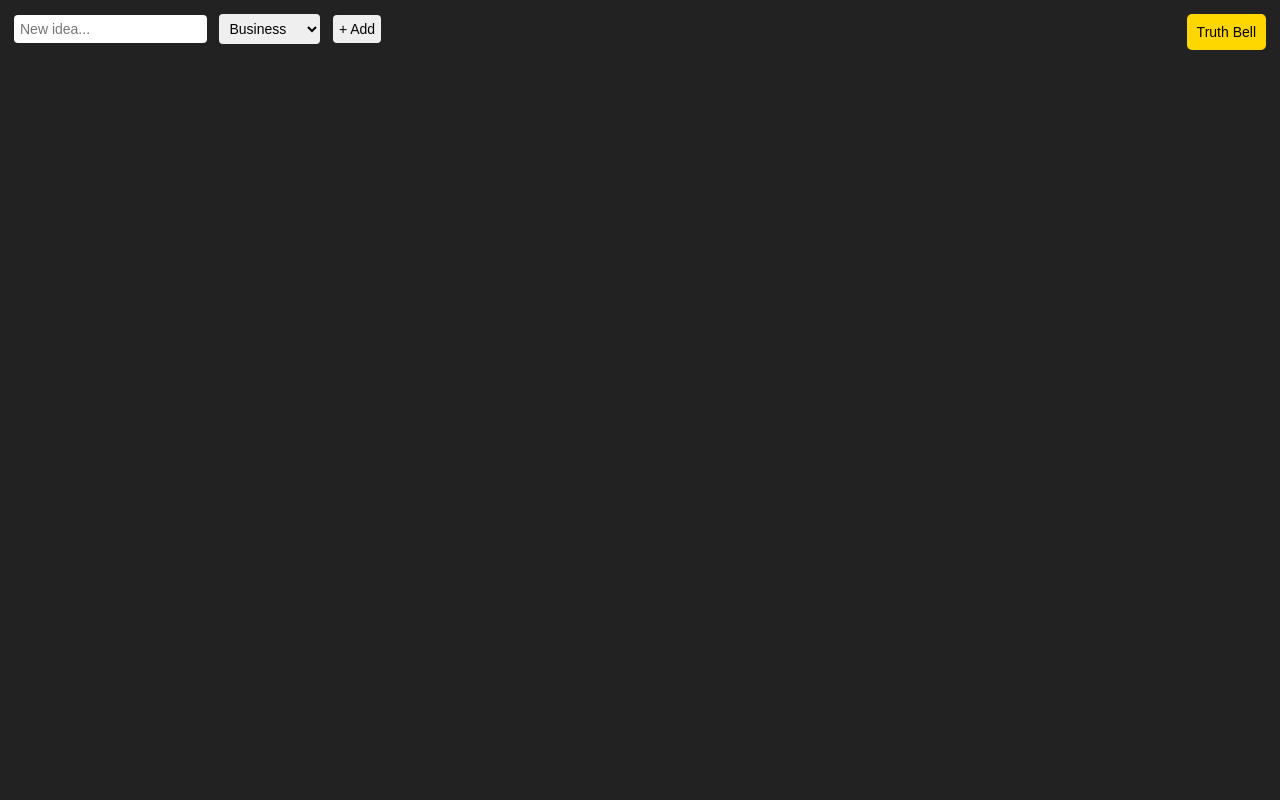
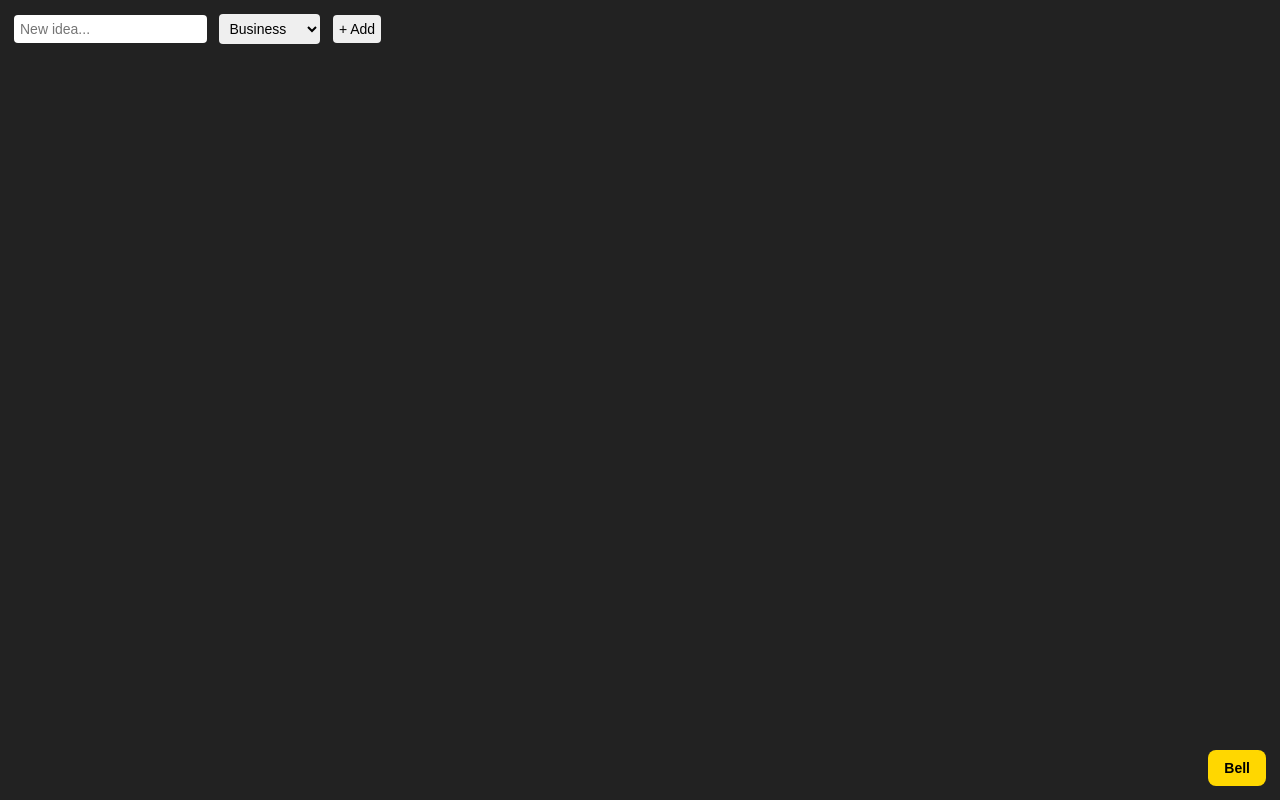
Before and after one commit to Horusgrey/Zaxx-v1, a plain HTML site: page Index.html in a window 1280 px wide. Drawn offline with Linux system fonts and the light colour scheme.

Commit message:
Update Index.html

```diff
--- a/Index.html
+++ b/Index.html
@@ -2,7 +2,7 @@
 <head>
   <meta charset="UTF-8" />
   <meta name="viewport" content="width=device-width, initial-scale=1.0" />
-  <title>ZAXX v1.8 – Voice Activated</title>
+  <title>ZAXX v1.9 – Threaded Thought</title>
   <style>
     body {
       background-color: #222;
@@ -10,6 +10,7 @@
       padding: 20px;
       font-family: Arial, sans-serif;
       color: white;
+      overflow: hidden;
     }
     #controls {
       position: fixed;
@@ -19,14 +20,16 @@
     }
     #truthBell {
       position: fixed;
-      top: 10px;
+      bottom: 10px;
       right: 10px;
-      padding: 10px;
+      padding: 10px 16px;
       background: gold;
       color: black;
       border: none;
-      border-radius: 5px;
+      border-radius: 8px;
       cursor: pointer;
+      z-index: 1000;
+      font-weight: bold;
     }
     input, select, button {
       margin: 4px;
@@ -37,7 +40,7 @@
     }
     .node {
       width: 180px;
-      padding: 15px 10px 35px;
+      padding: 15px 10px 40px;
       position: absolute;
       border-radius: 8px;
       box-shadow: 0 2px 6px rgba(0,0,0,0.4);
@@ -128,7 +131,7 @@
     </select>
     <button onclick="addNode()">+ Add</button>
   </div>
-  <button id="truthBell" onclick="ringTruthBell()">Truth Bell</button>  <script>
+  <button id="truthBell" onclick="ringTruthBell()">Bell</button>  <script>
     let selected = null, offsetX, offsetY;
     const colors = ['red', 'blue', 'black', 'green', 'white'];
     const colorLabels = {
@@ -229,6 +232,7 @@
 
       document.body.appendChild(div);
       document.getElementById("nodeText").value = "";
+      div.scrollIntoView({ behavior: "smooth", block: "center" });
       saveNodes();
     }
 
```
